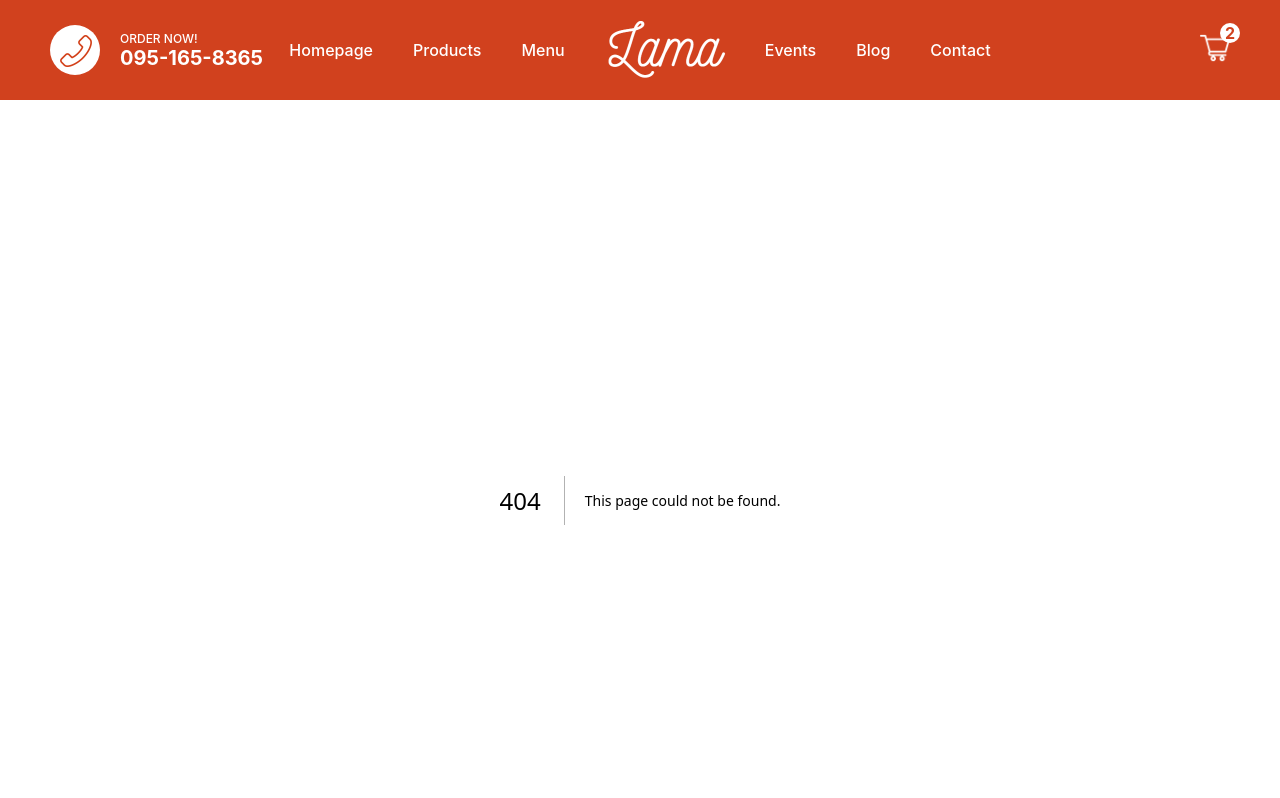
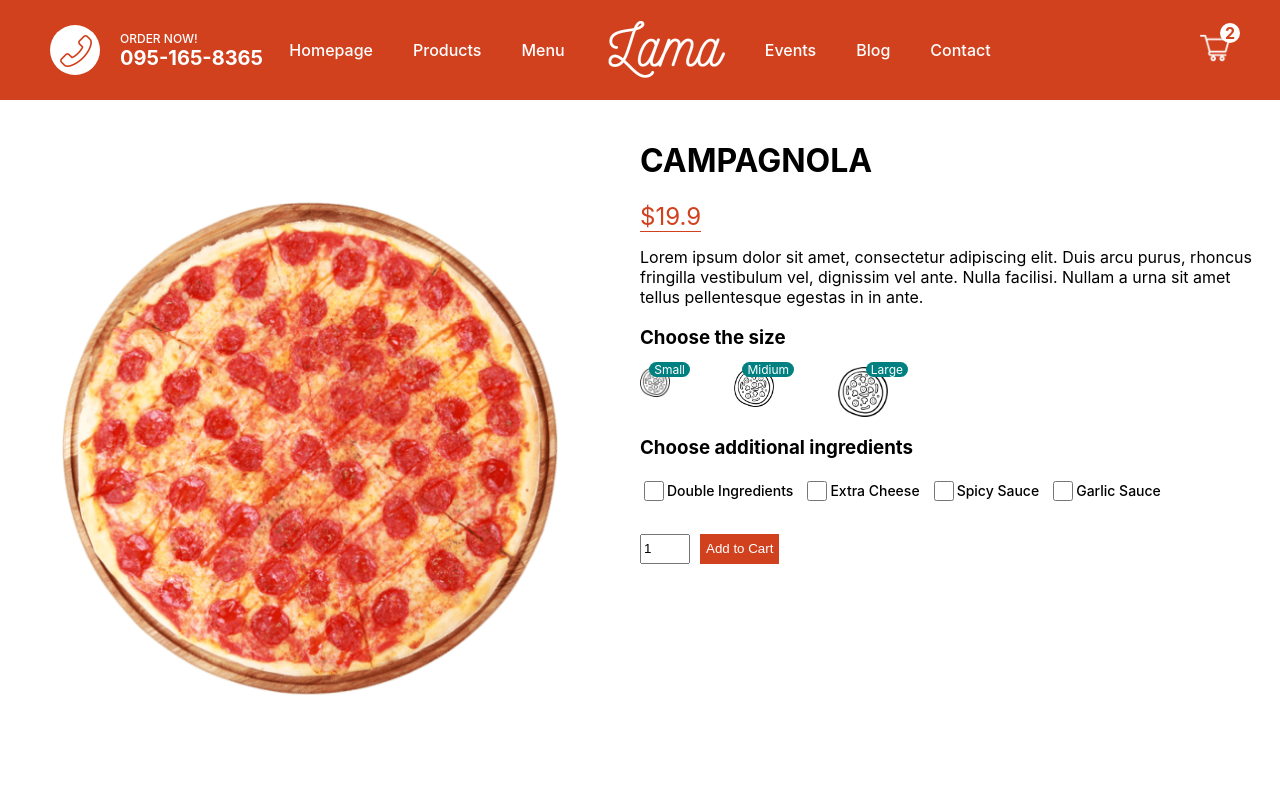
Before and after one commit to MyViboon/Next.JS_Basic, a Next.js app: page /product/1 in a window 1280 px wide. Before the commit this address had no page. Shown: the top 798 px of the page. Built offline with nearby package versions, Linux system fonts and the light colour scheme.

Commit message:
add single product

```diff
--- /dev/null
+++ b/src/pages/product/[id].jsx
@@ -0,0 +1,89 @@
+import Image from "next/image";
+import styles from "@/styles/Product.module.css";
+import { useState } from "react";
+
+const product = () => {
+  const [size, setSize] = useState(0);
+  const pizza = {
+    id: 1,
+    img: "/img/pizza.png",
+    name: "CAMPAGNOLA",
+    price: [19.9, 23.9, 27.9],
+    desc: "Lorem ipsum dolor sit amet, consectetur adipiscing elit. Duis arcu purus, rhoncus fringilla vestibulum vel, dignissim vel ante. Nulla facilisi. Nullam a urna sit amet tellus pellentesque egestas in in ante.",
+  };
+
+  return (
+    <div className={styles.container}>
+      <div className={styles.left}>
+        <div className={styles.imgContainer}>
+          <Image src={pizza.img} fill alt="" style={{ objectFit: "contain" }} />
+        </div>
+      </div>
+      <div className={styles.right}>
+        <h1 className={styles.title}>{pizza.name}</h1>
+        <span className={styles.price}>${pizza.price[size]}</span>
+        <p className={styles.desc}>{pizza.desc}</p>
+        <h3 className={styles.choose}>Choose the size</h3>
+        <div className={styles.sizes}>
+          <div className={styles.size} onClick={() => setSize(0)}>
+            <Image src="/img/size.png" fill alt="" />
+            <span className={styles.number}>Small</span>
+          </div>
+          <div className={styles.size} onClick={() => setSize(1)}>
+            <Image src="/img/size.png" fill alt="" />
+            <span className={styles.number}>Midium</span>
+          </div>
+          <div className={styles.size} onClick={() => setSize(2)}>
+            <Image src="/img/size.png" fill alt="" />
+            <span className={styles.number}>Large</span>
+          </div>
+        </div>
+        <h3 className={styles.choose}>Choose additional ingredients</h3>
+        <div className={styles.ingredients}>
+          <div className={styles.option}>
+            <input
+              type="checkbox"
+              id="double"
+              name="double"
+              className={styles.checkbox}
+            />
+            <label htmlFor="double">Double Ingredients</label>
+          </div>
+          <div className={styles.option}>
+            <input
+              className={styles.checkbox}
+              type="checkbox"
+              id="cheese"
+              name="cheese"
+            />
+            <label htmlFor="cheese">Extra Cheese</label>
+          </div>
+          <div className={styles.option}>
+            <input
+              className={styles.checkbox}
+              type="checkbox"
+              id="spicy"
+              name="spicy"
+            />
+            <label htmlFor="spicy">Spicy Sauce</label>
+          </div>
+          <div className={styles.option}>
+            <input
+              className={styles.checkbox}
+              type="checkbox"
+              id="garlic"
+              name="garlic"
+            />
+            <label htmlFor="garlic">Garlic Sauce</label>
+          </div>
+        </div>
+        <div className={styles.add}>
+            <input type="number" defaultValue={1} className={styles.quantity} />
+            <button className={styles.button}>Add to Cart</button>
+        </div>
+      </div>
+    </div>
+  );
+};
+
+export default product;
--- /dev/null
+++ b/src/styles/Product.module.css
@@ -0,0 +1,97 @@
+.container{
+    height: calc(100vh - 100px);
+    display: flex;
+}
+
+.left {
+    flex: 1;
+    height: 100%;
+    display: flex;
+    justify-content: center;
+    align-items: center;
+}
+
+.right {
+    flex: 1;
+    padding: 20px;
+}
+
+.imgContainer{
+    width: 80%;
+    height: 80%;
+    position: relative;
+}
+
+.price{
+    color: #d1411e;
+    font-size: 24px;
+    font-weight: 400;
+    border-bottom: 1px solid #d1411e;
+}
+
+.sizes{
+    width: 40%;
+    display: flex;
+    justify-content: space-between;
+}
+
+.size{
+    width: 30px;
+    height: 30px;
+    position: relative;
+    cursor: pointer;
+}
+
+.size:nth-child(2){
+    width: 40px;
+    height: 40px;
+}
+
+.size:last-child{
+    width: 50px;
+    height: 50px;
+}
+
+.number{
+    position: absolute;
+    top: -5px;
+    right: -20px;
+    background-color: teal;
+    color: white;
+    font-size: 12px;
+    padding: 0 5px;
+    border-radius: 10px;
+}
+
+.ingredients{
+    display: flex;
+    margin-bottom: 30px;
+}
+
+.option {
+    display: flex;
+    align-items: center;
+    margin-right: 10px;
+    font-size: 14px;
+    font-weight: 500;
+}
+
+.checkbox {
+    width: 20px;
+    height: 20px;
+}
+
+.quantity{
+    width: 50px;
+    height: 30px;
+}
+
+.button{
+    height: 30px;
+    margin-left: 10px;
+    background-color: #d1411e;
+    color: white;
+    border: none;
+    font-weight: 500;
+    cursor: pointer;
+}
```
